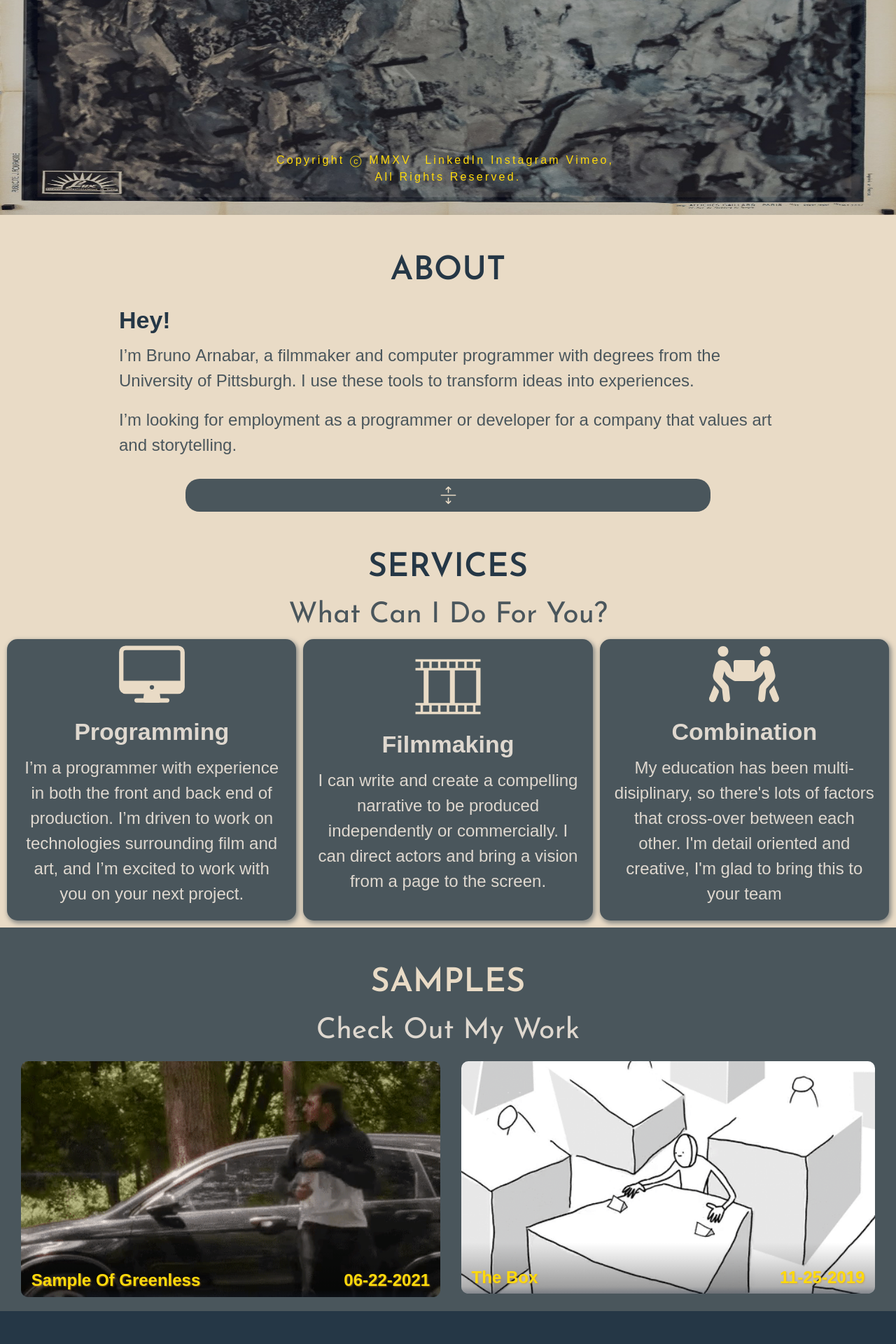
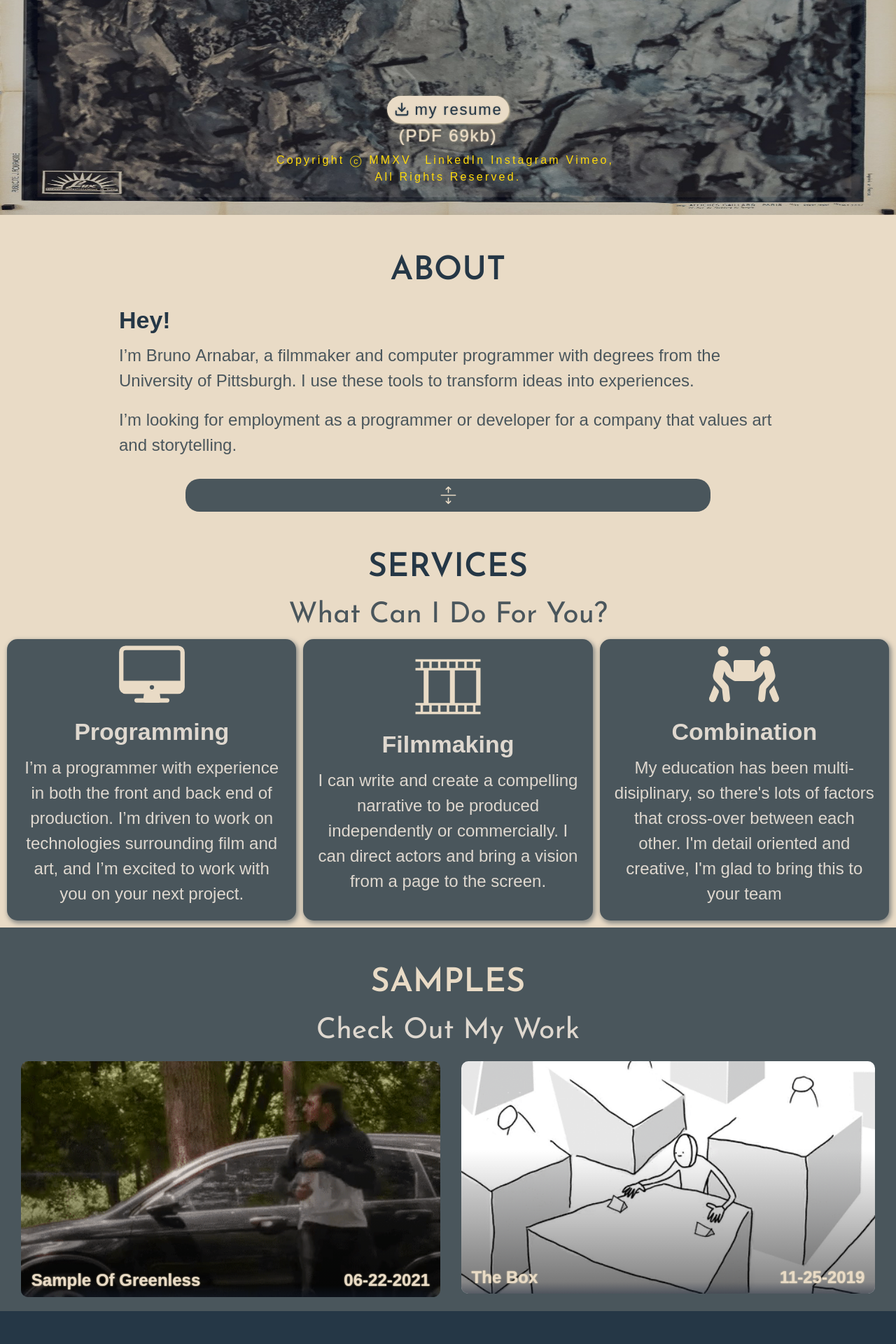
Before and after one commit to brunoarnabar/film-portfolio-deployment, a React (Create React App) app: page / in a window 1280 px wide. Shown: the part 500-2420 px from the top of the page at 70% size. Built offline with nearby package versions, Linux system fonts and the light colour scheme; a web font is replaced by a local one.

Commit message:
Working Modal

```diff
--- a/src/App.scss
+++ b/src/App.scss
@@ -23,7 +23,7 @@
   --clr-navbar: var(--clr-primary-900);
   --clr-navbar-hover: var(--clr-primary-400);
 
-  --shadow-halation: .2rem .2rem .4rem var(--clr-halation);
+  --shadow-halation: .1rem .1rem .3rem var(--clr-halation);
 
   --ff-primary: "Arsenal", sans-serif;
   --ff-accent: "Josefin Sans", sans-serif;
@@ -359,6 +359,12 @@ a {
   }
 }
 
+.link-color{
+  &.link-primary-900{
+    color: var(--clr-primary-900);
+  }
+}
+
 .switch-text {
   color: var(--clr-primary-400);
   text-shadow: 0 0 1px var(--clr-primary-900);
@@ -477,6 +483,16 @@ a {
   text-shadow: 0 0 2px var(--clr-halation);
 }
 
+.text-shadow-halation-dark {
+  text-shadow: 0 0 2px var(--clr-dark);
+}
+
+.svg-shadow-halation-dark {
+  -webkit-filter: drop-shadow( 0 0 1px var(--clr-dark));
+  filter: drop-shadow( 0 0 1px var(--clr-dark));
+  /* Similar syntax to box-shadow */
+}
+
 .text-shadow-accent-900 {
   text-shadow: 1px 1px 2px var(--clr-accent-900);
 }
--- a/src/Components/Landing/Landing.jsx
+++ b/src/Components/Landing/Landing.jsx
@@ -1,6 +1,8 @@
 import React from "react";
 import "./landing.scss";
 import Typewriter from "typewriter-effect";
+import Resume from "../../Assets/Resume/BrunoArnabarResume.pdf";
+import { FiDownload } from "react-icons/fi";
 
 export default function Landing() {
   return (
@@ -23,10 +25,18 @@ export default function Landing() {
       <div className="ff-accent fw-bold fs-logline text-neutral-200 text-shadow-halation LandingLogline">
         Turning&nbsp;Ideas Into&nbsp;Experiences
       </div>
-      {/* <div className="poster-accent bottom">
-        Copyright ⓒ MMXV LinkedIn&nbsp;Instagram&nbsp;Vimeo,
-        <br /> All Rights Reserved.
-      </div> */}
+      <div className="LandingResumeContainer">
+        <a
+          href={Resume}
+          download
+          className="LandingResume link-color link-primary-900 fs-button text-shadow-halation-dark"
+        >
+          <FiDownload className="svg-shadow-halation-dark"/>
+          &nbsp;my&nbsp;resume
+        </a>
+        <div className="LandingResumeInfo text-shadow-halation">(PDF 69kb)</div>
+      </div>
+
       <div className="poster-accent bottom">
         <div className="LandingCopyright">
           Copyright&nbsp;ⓒ&nbsp;MMXV&emsp;
--- a/src/Components/Landing/landing.scss
+++ b/src/Components/Landing/landing.scss
@@ -85,6 +85,50 @@
   letter-spacing: 6.83px;
 }
 
+.LandingResumeContainer {
+  // display
+  display: flex;
+
+  justify-content: center;
+  align-items: center;
+  flex-direction: column;
+
+  // grid-area
+  grid-row-start: r7c1;
+  grid-column-start: r7c1;
+  grid-row-end: r7c4;
+  grid-column-end: r7c4;
+
+   // type
+   font-size: var(--fs-label);
+  font-family: var(--ff-body);
+  color: var(--clr-neutral-400);
+  letter-spacing: .18rem;
+}
+
+.LandingResume{
+  // display
+  display: flex;
+  justify-content: center;
+  align-items: center;
+  text-align: center;
+
+  background-color: var(--clr-neutral-400);
+  box-shadow: var(--shadow-halation);
+  padding-inline: var(--padding);
+  font-weight: var(--fw-regular);
+  padding-block:.15em;
+  margin-top: var(--padding);
+
+  color: var(--clr-primary-900);
+  border-radius: 2rem;
+
+  text-transform: lowercase;
+
+  // type
+
+}
+
 .LandingLinks {
   margin: 0;
   padding: 0;
@@ -96,6 +140,6 @@
 
 @media (max-width: App.$media-250) {
   .LandingCopyright {
-      flex-direction: column;
+    flex-direction: column;
   }
 }
--- a/src/Components/Sample/Films/Preview/Preview.jsx
+++ b/src/Components/Sample/Films/Preview/Preview.jsx
@@ -10,7 +10,7 @@ export default function Preview(props) {
   const [over, setOver] = useState(false);
 
   let className =
-    "PreviewContent fs-body text-accent-400 ff-body fw-bold text-shadow-accent-900";
+    "PreviewContent fs-body text-neutral-400 ff-body fw-bold text-shadow-halation";
   if (over) {
     className += " PreviewIsHovered";
   }
--- a/src/Components/Sample/Films/Preview/preview.scss
+++ b/src/Components/Sample/Films/Preview/preview.scss
@@ -8,8 +8,6 @@
   // misc
   border-radius: 2rem;
 }
-
-$max-col-count: 3;
 
 @media (min-width: App.$media-300) {
   .PreviewContainer {
@@ -93,10 +91,10 @@ $max-col-count: 3;
   background:
     linear-gradient(
     0deg,
-    rgba(13, 20, 33, 0.5088235977984944) 0%,
-    rgba(0, 0, 0, 0.31554628687412467) 3%,
-    rgba(0, 0, 0, 0.09425777146796221) 16%,
-    rgba(0, 0, 0, 0) 22%,
+    rgba(13, 20, 33, 0.694) 0%,
+    rgba(0, 0, 0, 0.472) 5%,
+    rgba(0, 0, 0, 0.255) 30%,
+    rgba(0, 0, 0, 0) 62%,
     rgba(0, 0, 0, 0) 100%
   );
   height: 100%;
```
Also changed, not shown: 1 other file (tests, documents, lock files or other folders).
